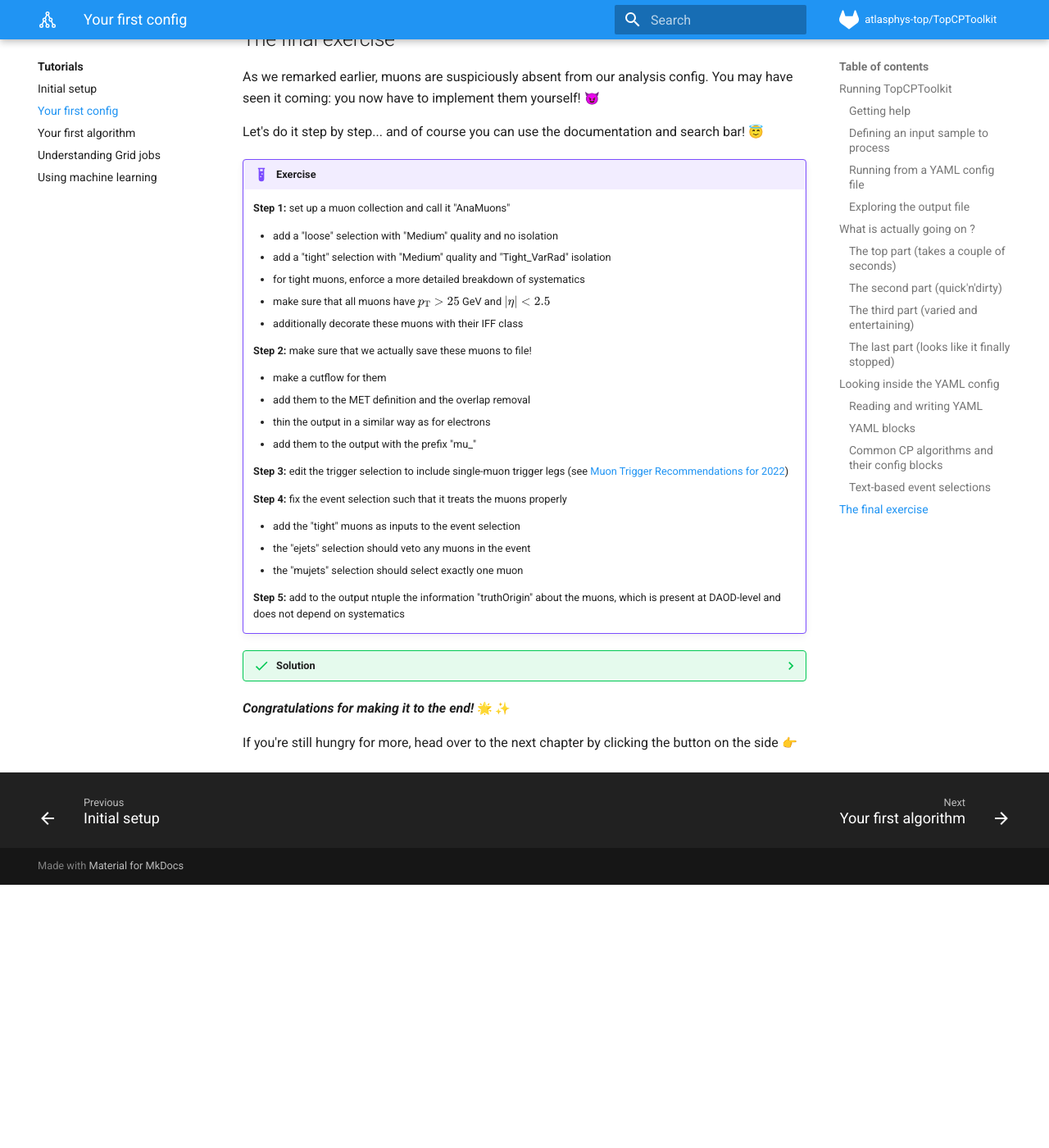
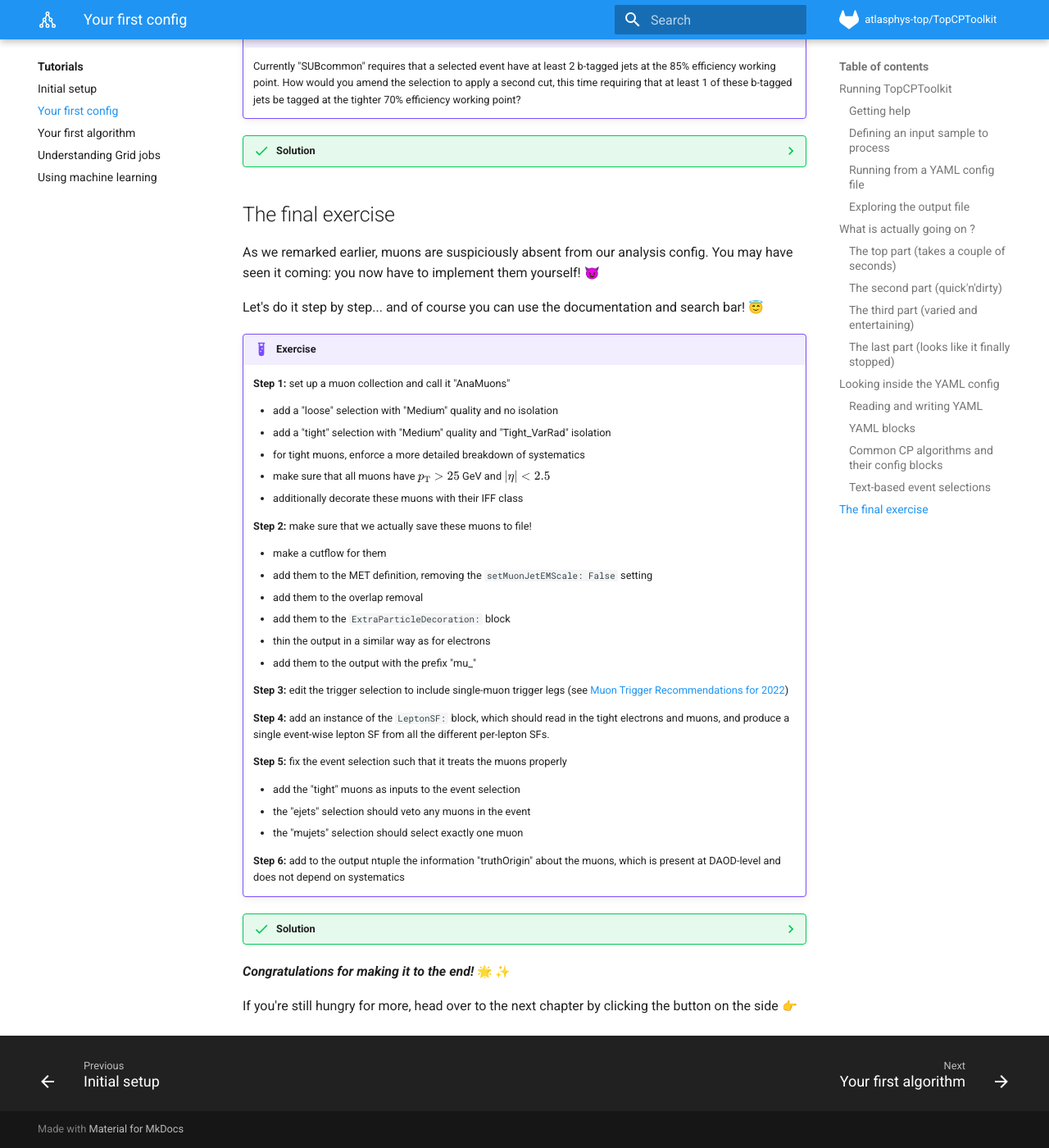
Before and after one commit to SuperNova76/TopCPToolKit, an MkDocs documentation site: the page built from docs/tutorials/write_config.md, in a window 1280 px wide and 1400 px high, scrolled down 11105 px. Shown: the whole window at 82% size. Built offline with MkDocs 1.6.1 and Material for MkDocs 9.7.7, drawn with Linux system fonts in a browser that asks for light colours; emoji names are drawn with the system emoji font; formulas are drawn with MathJax 3; before the commit the page ends 12184 px from its top, so only the background shows below that; some of the changed text lies outside the part shown.

Commit message:
improvements to the two tutorials

````diff
--- a/docs/tutorials/write_config.md
+++ b/docs/tutorials/write_config.md
@@ -94,6 +94,16 @@ Here are two more easy exercises to keep you engaged :wink:
 
 ??? success "Solution"
     Electrons (`el_*`) and jets (`jet_*`) are there, but muons are missing! (no `mu_*` branches)
+
+!!! example "Exercise"
+    Run again the same command, but enabling the particle-level analysis. How does the output differ?
+
+??? success "Solution"
+    The command is
+    ```
+    runTop_el.py -i input.txt -o output -t tutorial -e 100 --particle
+    ```
+    and it leads to one more tree, `particleLevel`, being created in the output file.
 
 ## What is actually going on ?
 
@@ -429,19 +439,23 @@ Let's do it step by step... and of course you can use the documentation and sear
     **Step 2:** make sure that we actually save these muons to file!
 
       - make a cutflow for them
-      - add them to the MET definition and the overlap removal
+      - add them to the MET definition, removing the `setMuonJetEMScale: False` setting
+      - add them to the overlap removal
+      - add them to the `ExtraParticleDecoration:` block
       - thin the output in a similar way as for electrons
       - add them to the output with the prefix "mu_"
 
     **Step 3:** edit the trigger selection to include single-muon trigger legs (see [Muon Trigger Recommendations for 2022](https://twiki.cern.ch/twiki/bin/view/Atlas/MuonTriggerPhysicsRecommendationsRun32022))
 
-    **Step 4:** fix the event selection such that it treats the muons properly
+    **Step 4:** add an instance of the `LeptonSF:` block, which should read in the tight electrons and muons, and produce a single event-wise lepton SF from all the different per-lepton SFs.
+
+    **Step 5:** fix the event selection such that it treats the muons properly
 
       - add the "tight" muons as inputs to the event selection
       - the "ejets" selection should veto any muons in the event
       - the "mujets" selection should select exactly one muon
 
-    **Step 5:** add to the output ntuple the information "truthOrigin" about the muons, which is present at DAOD-level and does not depend on systematics
+    **Step 6:** add to the output ntuple the information "truthOrigin" about the muons, which is present at DAOD-level and does not depend on systematics
 
 ??? success "Solution"
     **Step 1:** the entire block should read
@@ -477,6 +491,11 @@ Let's do it step by step... and of course you can use the documentation and sear
     ```yaml
     muons: 'AnaMuons.tight'
     ```
+    In the `ExtraParticleDecoration:` block, add a list element
+    ```yaml
+    - name: 'Mu'
+      particles: 'AnaMuons'
+    ```
     Finally, in the `Output:` block, under `containers:`, add the line
     ```yaml
     mu_: 'OutMuons'
@@ -491,14 +510,21 @@ Let's do it step by step... and of course you can use the documentation and sear
     ```yaml
     - 'HLT_mu24_ivarmedium_L1MU14FCH || HLT_mu50_L1MU14FCH'
     ```
+    **Step 4:** define the `LeptonSF:` block as follows
+    ```yaml
+    LeptonSF:
+    - electrons: 'AnaElectrons.tight'
+      muons: 'AnaMuons.tight'
+      lepton_postfix: 'tight'
+    ```
 
-    **Step 4:** in the `EventSelection:` block, pass the property
+    **Step 5:** in the `EventSelection:` block, pass the property
     ```yaml
     muons: 'AnaMuons.tight'
     ```
     and add the cuts `MU_N 25000 == 0` to "ejets" and `MU_N 25000 == 1` to "mujets"
 
-    **Step 5:** in the `Output:` block, add a list element to `vars`
+    **Step 6:** in the `Output:` block, add a list element to `vars`
     ```yaml
     - 'OutMuons_NOSYS.truthOrigin -> mu_truthOrigin'
     ```
````
Also changed, not shown: other parts of docs/tutorials/write_config.md (+3 -3 lines), docs/tutorials/setup.md (+14 -4 lines), docs/tutorials/write_algorithm.md (+6 -6 lines), 1 other file.
